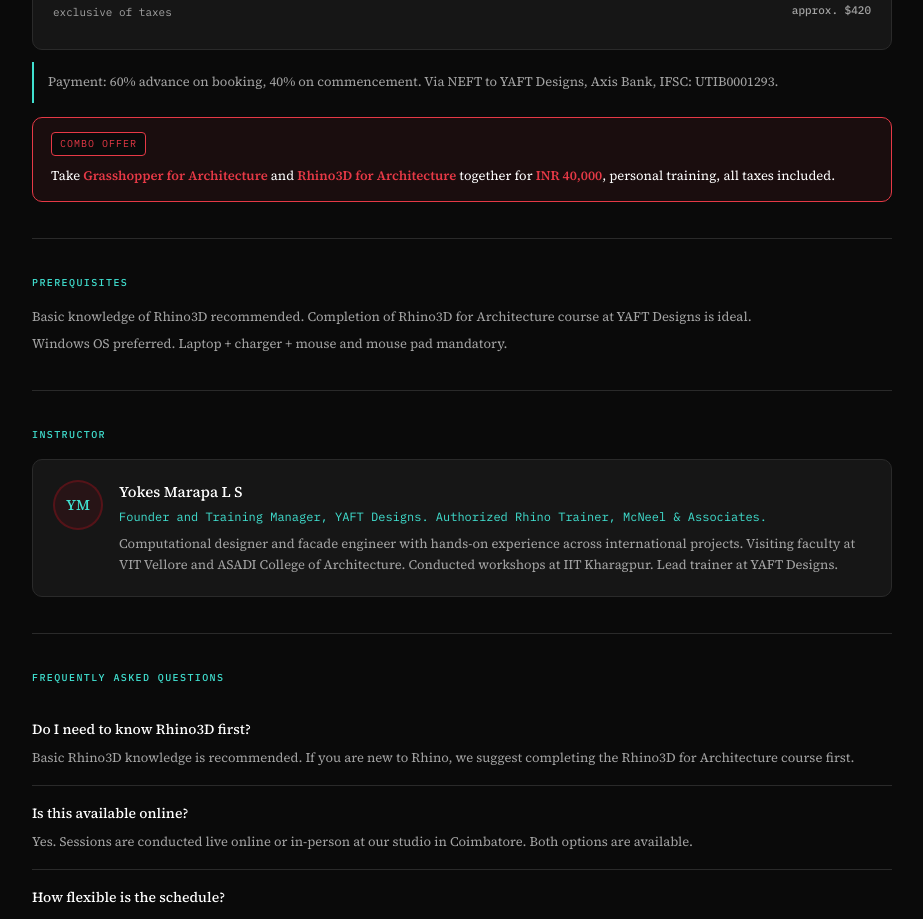
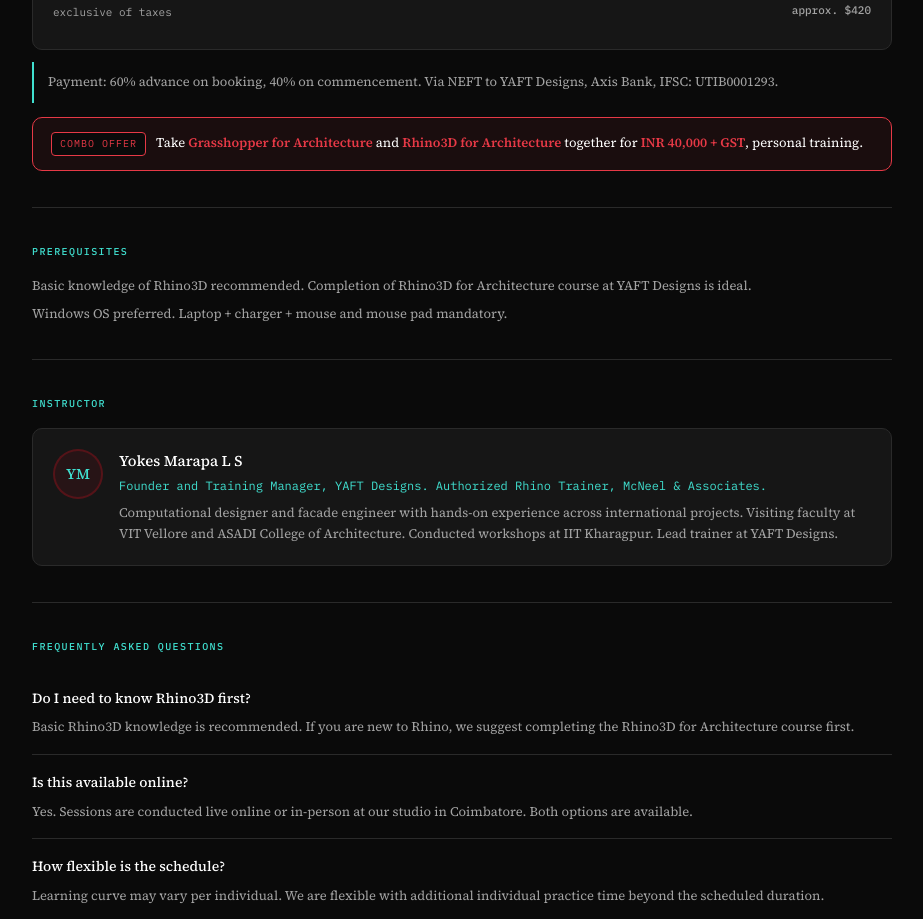
Before and after one commit to YAFTDesigns/yaftwebsite, a Next.js app: page /courses/grasshopper-architecture in a window 1280 px wide. Shown: the part 2620-3539 px from the top of the page, without its empty margins (28-951 px from the left). Built offline with nearby package versions, Linux system fonts and the light colour scheme.

Commit message:
courses: fix combo offer pricing to INR 40,000 + GST (was incorrectly tax-inclusive)

```diff
--- a/app/courses/grasshopper-architecture/page.tsx
+++ b/app/courses/grasshopper-architecture/page.tsx
@@ -79,7 +79,7 @@ export default function GrasshopperArchitecture() {
       <div className={s.payNote}>Payment: 60% advance on booking, 40% on commencement. Via NEFT to YAFT Designs, Axis Bank, IFSC: UTIB0001293.</div>
       <div className={s.comboOffer}>
         <span className={s.comboOfferTag}>Combo offer</span>
-        <span className={s.comboOfferText}>Take <strong>Grasshopper for Architecture</strong> and <strong>Rhino3D for Architecture</strong> together for <strong>INR 40,000</strong>, personal training, all taxes included.</span>
+        <span className={s.comboOfferText}>Take <strong>Grasshopper for Architecture</strong> and <strong>Rhino3D for Architecture</strong> together for <strong>INR 40,000 + GST</strong>, personal training.</span>
       </div>
 
       <hr className={s.divider} />
--- a/app/courses/rhino3d-architecture/page.tsx
+++ b/app/courses/rhino3d-architecture/page.tsx
@@ -78,7 +78,7 @@ export default function Rhino3DArchitecture() {
       <div className={s.payNote}>Payment: 60% advance on booking, 40% on commencement. Via NEFT to YAFT Designs, Axis Bank, IFSC: UTIB0001293.</div>
       <div className={s.comboOffer}>
         <span className={s.comboOfferTag}>Combo offer</span>
-        <span className={s.comboOfferText}>Take <strong>Rhino3D for Architecture</strong> and <strong>Grasshopper for Architecture</strong> together for <strong>INR 40,000</strong>, personal training, all taxes included.</span>
+        <span className={s.comboOfferText}>Take <strong>Rhino3D for Architecture</strong> and <strong>Grasshopper for Architecture</strong> together for <strong>INR 40,000 + GST</strong>, personal training.</span>
       </div>
 
       <hr className={s.divider} />
```
